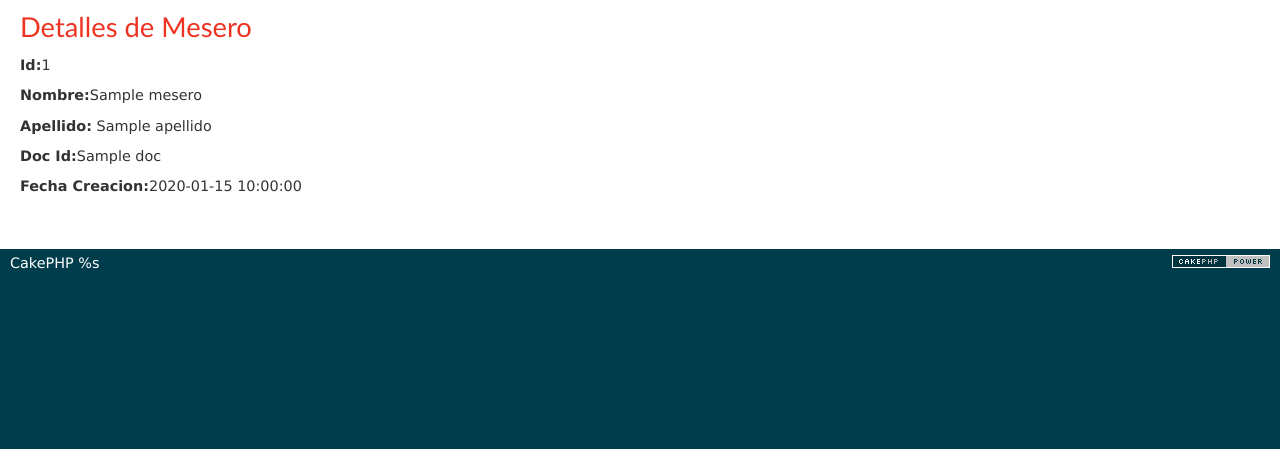
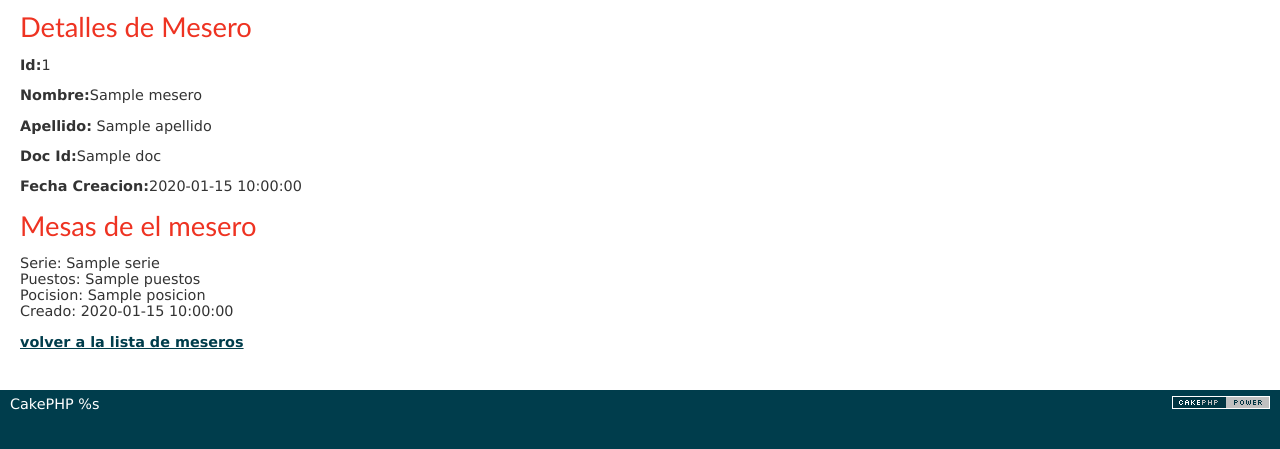
Before and after one commit to SanthyzGO/restaurante, a CakePHP app: the page made by app/View/Meseros/ver.ctp in a window 1280 px wide. Shown: the part 47-496 px from the top of the page. Run offline with PHP 8.4 and a stand-in for CakePHP, Linux system fonts and the light colour scheme; the template is opened without the code that fills it: most values are stand-ins (such as "Sample title", 1, 10 or a date in 2020); data that the repository does not hold is empty; some libraries are stand-ins or nearby versions.

Commit message:
mostrar datos con ralacion en los modelos

```diff
--- a/app/Model/Mesa.php
+++ b/app/Model/Mesa.php
@@ -2,7 +2,7 @@
 class Mesa extends AppModel
 {
 public $belongsTo =array(
-    'Mesero'= array(
+    'Mesero'=>array(
       'className' =>'Mesero',
       'ForeignKey'=>'mesero_id'
     )
--- a/app/View/Meseros/ver.ctp
+++ b/app/View/Meseros/ver.ctp
@@ -5,3 +5,26 @@
  <p><strong>Apellido:</strong> <?php echo $mesero['Mesero']['apellido'];?></p>
  <p><strong>Doc Id:</strong><?php echo $mesero['Mesero']['doc'];?></p>
  <p><strong>Fecha Creacion:</strong><?php echo$mesero['Mesero']['created'];?></p>
+<!-- <pre>
+<?php
+echo var_dump($mesero);
+ ?></pre> -->
+<h2>Mesas de el mesero</h2>
+<?php if (empty($mesero['Mesas'])) :?>
+<p>no tiene mesas asociadas</p>
+<?php endif; ?>
+<?php
+foreach ($mesero['Mesa']   as $n) :?>
+  <p>
+  Serie: <?php  echo $n['serie'] ?>
+ <br/>
+  Puestos: <?php  echo $n['puestos'] ?>
+  <br>
+  Pocision: <?php  echo $n['posicion'] ?>
+  <br>
+  Creado: <?php  echo $n['created'] ?>
+  </p>
+<?php endforeach;?>
+<?php
+echo $this->Html->link('volver a la lista de meseros',array('controller'=>'meseros','action'=>'index'));
+ ?>
```
